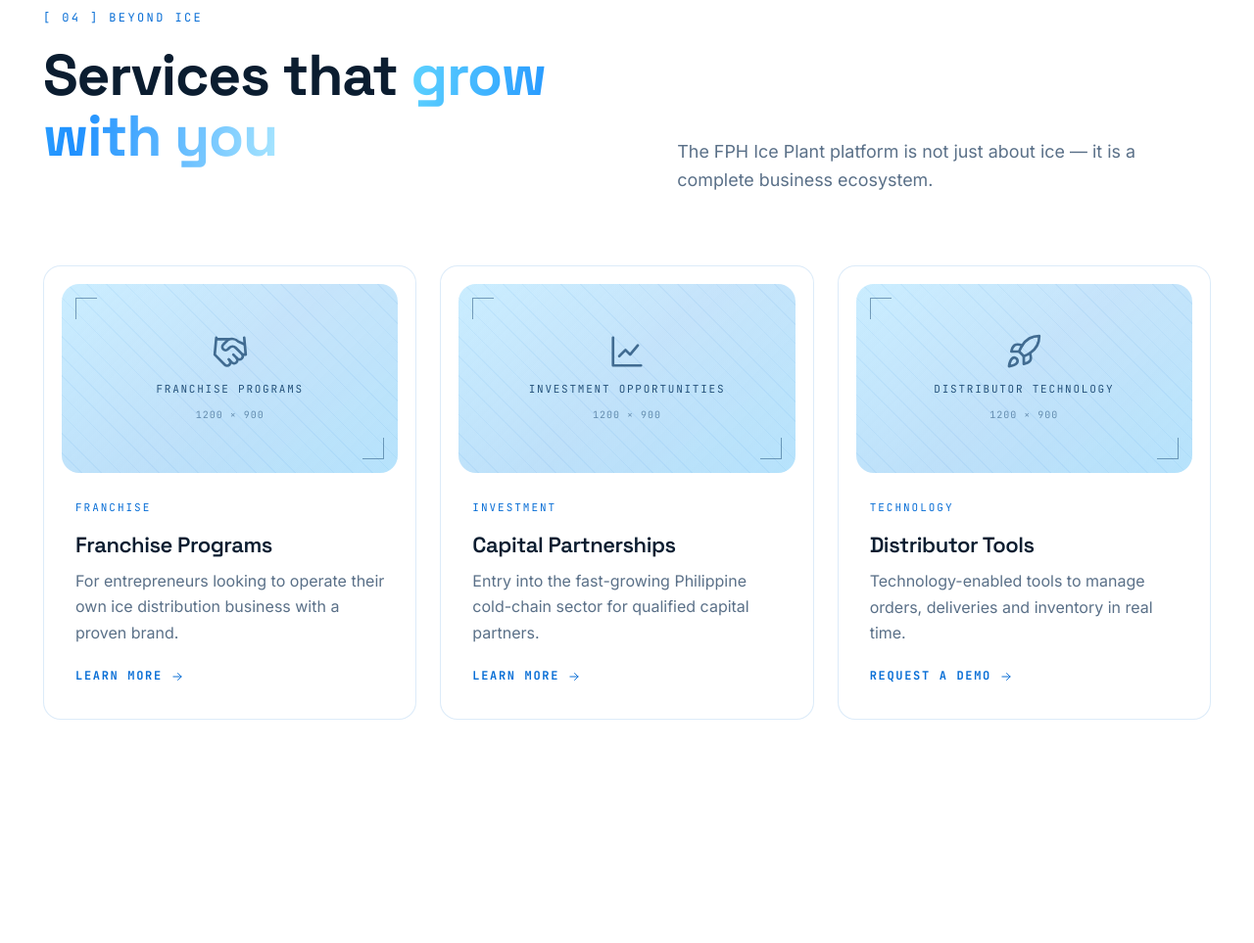
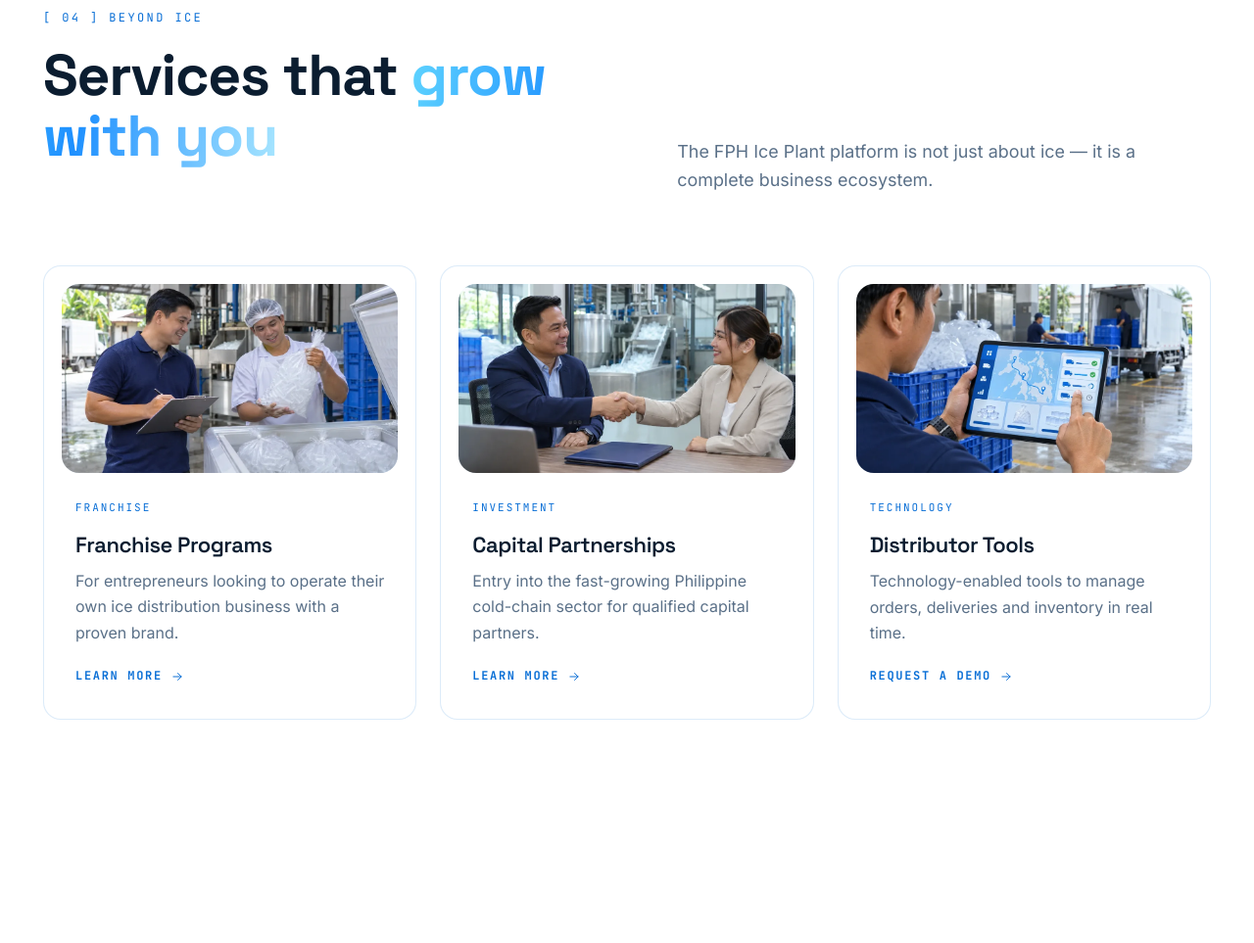
Before and after one commit to dangerous83/Purely-Frost, a plain HTML site: page solutions.html in a window 1280 px wide. Shown: the part 3929-4892 px from the top of the page at 98% size. Drawn offline with Linux system fonts and the light colour scheme.

Commit message:
Add photos to Solutions service cards
Co-Authored-By: Claude Opus 5.5 <noreply@anthropic.com>
Claude-Session: https://claude.ai/code/session_01EREGX6rwhhdCbkanvSyqvQ

```diff
--- a/solutions.html
+++ b/solutions.html
@@ -112,9 +112,9 @@
       <p class="lead reveal" data-delay="1">The FPH Ice Plant platform is not just about ice — it is a complete business ecosystem.</p>
     </div>
     <div class="grid g-3">
-      <article class="card reveal"><div class="ph ratio-16x9" role="img" aria-label="Image placeholder: Franchise Programs" ><span class="shine"></span><div class="ph-inner"><svg width="20" height="20" viewBox="0 0 24 24" fill="none" stroke="currentColor" stroke-width="1.7" stroke-linecap="round" stroke-linejoin="round" aria-hidden="true"><path d="m11 17 2 2a1 1 0 1 0 3-3"/><path d="m14 14 2.5 2.5a1 1 0 1 0 3-3l-3.9-3.9a3 3 0 0 0-4.2 0l-.9.9a1 1 0 1 1-3-3l2.8-2.8a5.8 5.8 0 0 1 7 .9L21 7.3"/><path d="m21 3 1 11h-2M3 3 2 14l6.5 6.5a1 1 0 1 0 3-3M3 4h8"/></svg><span class="ph-label">Franchise Programs</span><span class="ph-size">1200 × 900</span></div></div><span class="tag">Franchise</span><h3>Franchise Programs</h3><p>For entrepreneurs looking to operate their own ice distribution business with a proven brand.</p><a class="card-link stretched" href="/distributors">Learn more <svg width="20" height="20" viewBox="0 0 24 24" fill="none" stroke="currentColor" stroke-width="1.7" stroke-linecap="round" stroke-linejoin="round" aria-hidden="true"><path d="M5 12h14M13 6l6 6-6 6"/></svg></a></article>
-      <article class="card reveal" data-delay="1"><div class="ph ratio-16x9" role="img" aria-label="Image placeholder: Investment Opportunities" ><span class="shine"></span><div class="ph-inner"><svg width="20" height="20" viewBox="0 0 24 24" fill="none" stroke="currentColor" stroke-width="1.7" stroke-linecap="round" stroke-linejoin="round" aria-hidden="true"><path d="M3 3v18h18"/><path d="m7 15 4-4 3 3 5-6"/></svg><span class="ph-label">Investment Opportunities</span><span class="ph-size">1200 × 900</span></div></div><span class="tag">Investment</span><h3>Capital Partnerships</h3><p>Entry into the fast-growing Philippine cold-chain sector for qualified capital partners.</p><a class="card-link stretched" href="/invest">Learn more <svg width="20" height="20" viewBox="0 0 24 24" fill="none" stroke="currentColor" stroke-width="1.7" stroke-linecap="round" stroke-linejoin="round" aria-hidden="true"><path d="M5 12h14M13 6l6 6-6 6"/></svg></a></article>
-      <article class="card reveal" data-delay="2"><div class="ph ratio-16x9" role="img" aria-label="Image placeholder: Distributor Technology" ><span class="shine"></span><div class="ph-inner"><svg width="20" height="20" viewBox="0 0 24 24" fill="none" stroke="currentColor" stroke-width="1.7" stroke-linecap="round" stroke-linejoin="round" aria-hidden="true"><path d="M4.5 16.5c-1.5 1.3-2 5-2 5s3.7-.5 5-2c.7-.8.7-2.1-.1-2.9a2.2 2.2 0 0 0-2.9-.1z"/><path d="m12 15-3-3a22 22 0 0 1 2-3.9A12.9 12.9 0 0 1 22 2c0 2.7-.8 7.5-6 11a22.4 22.4 0 0 1-4 2z"/><path d="M9 12H4s.6-3 2-4c1.6-1.1 5 0 5 0M12 15v5s3-.6 4-2c1.1-1.6 0-5 0-5"/></svg><span class="ph-label">Distributor Technology</span><span class="ph-size">1200 × 900</span></div></div><span class="tag">Technology</span><h3>Distributor Tools</h3><p>Technology-enabled tools to manage orders, deliveries and inventory in real time.</p><a class="card-link stretched" href="/contact#quote">Request a demo <svg width="20" height="20" viewBox="0 0 24 24" fill="none" stroke="currentColor" stroke-width="1.7" stroke-linecap="round" stroke-linejoin="round" aria-hidden="true"><path d="M5 12h14M13 6l6 6-6 6"/></svg></a></article>
+      <article class="card reveal"><div class="photo ratio-16x9 card-photo"><img src="/assets/img/service-franchise.webp" width="1000" height="563" alt="Franchise partner reviewing bagged ice with a plant worker beside a storage freezer" loading="lazy"></div><span class="tag">Franchise</span><h3>Franchise Programs</h3><p>For entrepreneurs looking to operate their own ice distribution business with a proven brand.</p><a class="card-link stretched" href="/distributors">Learn more <svg width="20" height="20" viewBox="0 0 24 24" fill="none" stroke="currentColor" stroke-width="1.7" stroke-linecap="round" stroke-linejoin="round" aria-hidden="true"><path d="M5 12h14M13 6l6 6-6 6"/></svg></a></article>
+      <article class="card reveal" data-delay="1"><div class="photo ratio-16x9 card-photo"><img src="/assets/img/service-capital-partnerships.webp" width="1000" height="563" alt="Business partners shaking hands in a meeting room overlooking the ice production line" loading="lazy"></div><span class="tag">Investment</span><h3>Capital Partnerships</h3><p>Entry into the fast-growing Philippine cold-chain sector for qualified capital partners.</p><a class="card-link stretched" href="/invest">Learn more <svg width="20" height="20" viewBox="0 0 24 24" fill="none" stroke="currentColor" stroke-width="1.7" stroke-linecap="round" stroke-linejoin="round" aria-hidden="true"><path d="M5 12h14M13 6l6 6-6 6"/></svg></a></article>
+      <article class="card reveal" data-delay="2"><div class="photo ratio-16x9 card-photo"><img src="/assets/img/service-distributor-tools.webp" width="1000" height="563" alt="Distributor using a tablet dashboard to track deliveries while a truck is loaded with ice" loading="lazy"></div><span class="tag">Technology</span><h3>Distributor Tools</h3><p>Technology-enabled tools to manage orders, deliveries and inventory in real time.</p><a class="card-link stretched" href="/contact#quote">Request a demo <svg width="20" height="20" viewBox="0 0 24 24" fill="none" stroke="currentColor" stroke-width="1.7" stroke-linecap="round" stroke-linejoin="round" aria-hidden="true"><path d="M5 12h14M13 6l6 6-6 6"/></svg></a></article>
     </div>
   </div>
 </section>
```
Also changed, not shown: assets/img/service-capital-partnerships.webp (added), assets/img/service-distributor-tools.webp (added), assets/img/service-franchise.webp (added).
